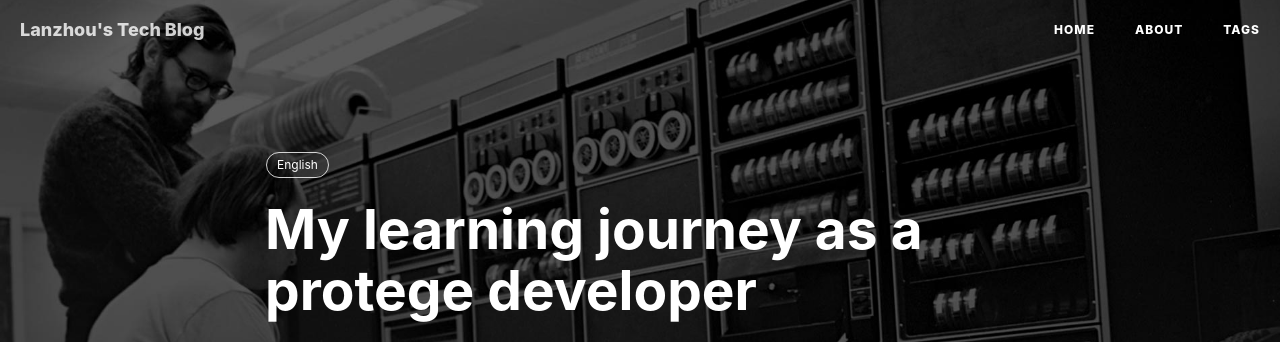
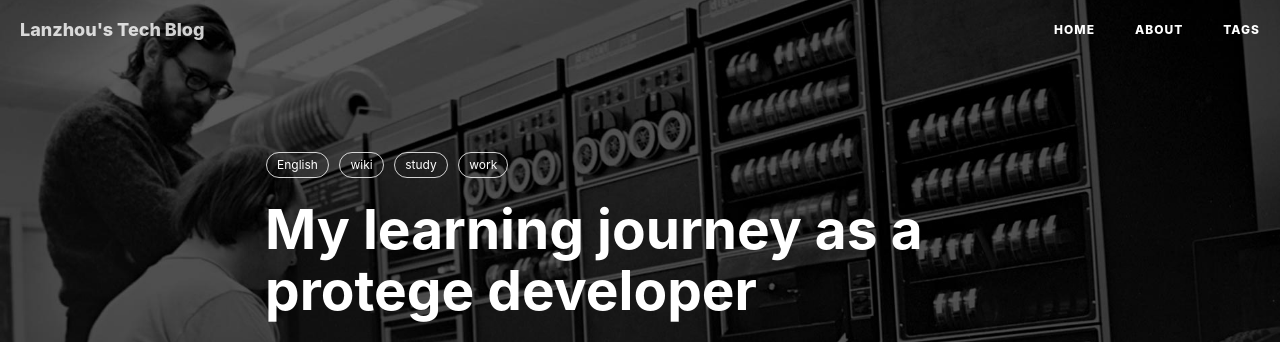
Before and after one commit to Lanzhou-J/Lanzhou-J.github.io, a Jekyll site: the page built from _posts/2021-05-31-protegeLearningJourney.md, in a window 1280 px wide. Shown: the top 342 px of the page. Built offline with Jekyll 4.4.1, drawn with Linux system fonts in a browser that asks for light colours; nearby versions of some CDN libraries; comment, search, counter and statistics services are not loaded.

Commit message:
add tags

```diff
--- a/_posts/2021-05-31-protegeLearningJourney.md
+++ b/_posts/2021-05-31-protegeLearningJourney.md
@@ -7,6 +7,9 @@ author: Lanzhou
 header-img: img/post-bg-unix-linux.jpg
 tags:
 - English
+- wiki
+- study
+- work
 ---
 
 What I learned as a Protege Developer
```
